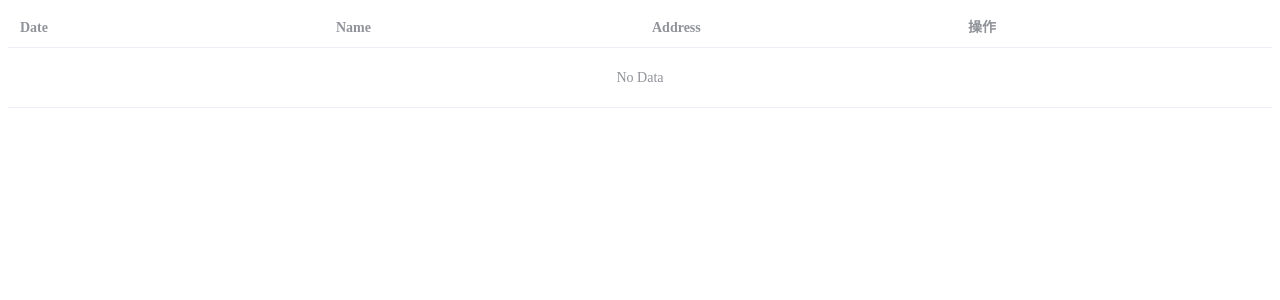
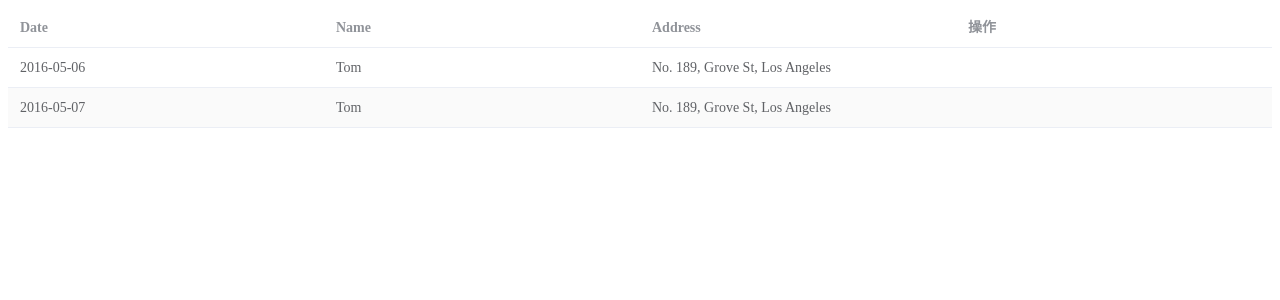
Before and after one commit to Kaisa-coder/form-table, a Vue app: page / in a window 1280 px wide. Shown: the top 300 px of the page. Built offline with nearby package versions, Linux system fonts and the light colour scheme.

Commit message:
feat/新增复选框+序号

```diff
--- a/src/App.vue
+++ b/src/App.vue
@@ -1,5 +1,5 @@
 <template>
-  <TableDate :config="tableConfig" />
+  <TableDate :config="tableConfig" :checkbox="checkbox" />
 </template>
 
 <script setup>
@@ -22,8 +22,11 @@ const tableConfig = ref({
     },
     {
       label: "操作"
-    }
+    },
   ],
+  checkbox: false,
+  index:false
 })
+const checkbox = ref(true)
 </script>
 <style lang="scss"></style>
--- a/src/packages/tableData/index.vue
+++ b/src/packages/tableData/index.vue
@@ -2,22 +2,22 @@
 import { ref, watch } from 'vue';
 const tableConfig = ref({
   thead: [],
-  checkbox: true
+  checkbox: true,
+  index: true,
 })
 const initConfig = () => {
   for (let key in props.config) {
     if (Object.keys(tableConfig.value).includes(key)) {
-      tableConfig.value = props.config[key];
+      tableConfig.value[key] = props.config[key];
     }
   }
-  console.log(tableConfig)
 }
 
 const props = defineProps({
   config: {
     type: Object,
     default: () => ({})
-  }
+  },
 })
 watch(props.config,
   () => {
@@ -27,15 +27,27 @@ watch(props.config,
     immediate: true,
   }
 )
+const tableData = [
+  {
+    date: '2016-05-06',
+    name: 'Tom',
+    address: 'No. 189, Grove St, Los Angeles',
+  },
+  {
+    date: '2016-05-07',
+    name: 'Tom',
+    address: 'No. 189, Grove St, Los Angeles',
+  },
+]
 </script>
 
 <template>
   <div>
-    <el-table stripe>
+    <el-table :data="tableData" stripe>
+      <el-table-column type="index" v-if="tableConfig.index"></el-table-column>
       <el-table-column type="selection" v-if="tableConfig.checkbox"></el-table-column>
-      <el-table-column v-for="(item, index) in tableConfig" :key="item.props" :prop="item.props" :label="item.label" />
-      <!-- <el-table-column prop="name" label="Name" />
-        <el-table-column prop="address" label="Address" /> -->
+      <el-table-column v-for="(item, index) in tableConfig.thead" :key="item.props" :prop="item.props"
+        :label="item.label" />
     </el-table>
   </div>
 </template>
```
